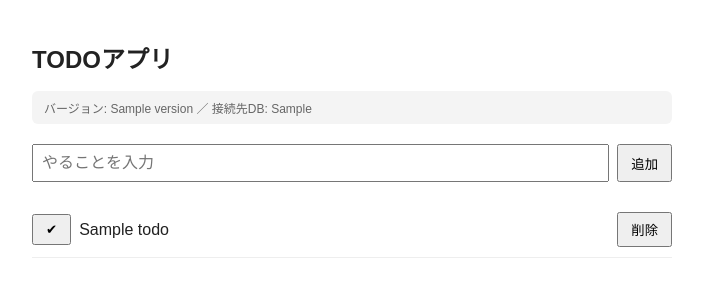
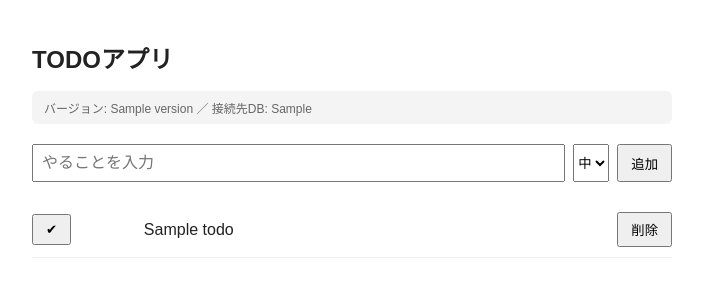
Before and after one commit to yutomori0759/django-todo-handson, a Django app: template todo/templates/todo/index.html in a window 1280 px wide. Shown: the top 300 px of the page, without its empty margins (288-991 px from the left). Run offline with Django 5.2, Linux system fonts and the light colour scheme; the template is opened without the code that fills it: most values are stand-ins (such as "Sample title", 1, 10 or a date in 2020).

Commit message:
v2: TODOに優先度（priority）を追加
Co-Authored-By: Claude Opus 5.5 <noreply@anthropic.com>

```diff
--- a/config/settings.py
+++ b/config/settings.py
@@ -9,7 +9,7 @@ pymysql.install_as_MySQLdb()
 
 BASE_DIR = Path(__file__).resolve().parent.parent
 
-APP_VERSION = "v1"
+APP_VERSION = "v2"
 
 SECRET_KEY = os.environ.get("SECRET_KEY", "handson-insecure-secret-key")
 # ハンズオンではエラー内容を画面で見るため True。本番では必ず False にする
--- a/todo/models.py
+++ b/todo/models.py
@@ -2,8 +2,11 @@ from django.db import models
 
 
 class Todo(models.Model):
+    PRIORITY_CHOICES = [(1, "高"), (2, "中"), (3, "低")]
+
     title = models.CharField("タイトル", max_length=200)
     done = models.BooleanField("完了", default=False)
+    priority = models.IntegerField("優先度", choices=PRIORITY_CHOICES, default=2)
     created_at = models.DateTimeField("作成日時", auto_now_add=True)
 
     class Meta:
--- a/todo/templates/todo/index.html
+++ b/todo/templates/todo/index.html
@@ -16,6 +16,8 @@
     li .title { flex: 1; }
     li.done .title { text-decoration: line-through; color: #999; }
     li form { margin: 0; }
+    .badge { font-size: 12px; padding: 2px 8px; border-radius: 10px; color: #fff; }
+    .p1 { background: #d9534f; } .p2 { background: #f0ad4e; } .p3 { background: #5bc0de; }
   </style>
 </head>
 <body>
@@ -25,6 +27,11 @@
   <form class="add" method="post">
     {% csrf_token %}
     <input type="text" name="title" placeholder="やることを入力" required>
+    <select name="priority">
+      <option value="1">高</option>
+      <option value="2" selected>中</option>
+      <option value="3">低</option>
+    </select>
     <button type="submit">追加</button>
   </form>
 
@@ -32,6 +39,7 @@
     {% for todo in todos %}
     <li class="{% if todo.done %}done{% endif %}">
       <form method="post" action="{% url 'toggle' todo.pk %}">{% csrf_token %}<button>{% if todo.done %}↩{% else %}✔{% endif %}</button></form>
+      <span class="badge p{{ todo.priority }}">{{ todo.get_priority_display }}</span>
       <span class="title">{{ todo.title }}</span>
       <form method="post" action="{% url 'delete' todo.pk %}">{% csrf_token %}<button>削除</button></form>
     </li>
--- a/todo/views.py
+++ b/todo/views.py
@@ -10,7 +10,7 @@ def index(request):
     if request.method == "POST":
         title = request.POST.get("title", "").strip()
         if title:
-            Todo.objects.create(title=title)
+            Todo.objects.create(title=title, priority=int(request.POST.get("priority", 2)))
         return redirect("index")
     return render(request, "todo/index.html", {
         "todos": Todo.objects.all(),
```
Also changed, not shown: todo/migrations/0002_add_priority.py (added).
